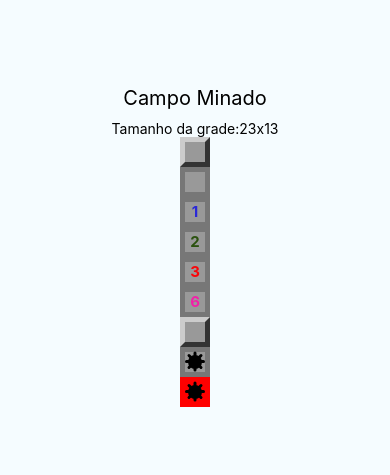
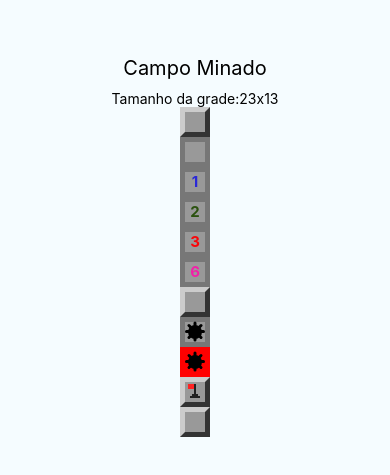
Before and after one commit to davidIsrael-rj/Jogo_Campo_Minado_React-Native, a React Native app: screen / in a window 390 px wide. Shown: the part 181-656 px from the top of the page. Built offline with nearby package versions, Linux system fonts and the light colour scheme.

Commit message:
Componente flag

```diff
--- a/src/App.jsx
+++ b/src/App.jsx
@@ -21,6 +21,8 @@
                     <Field mined/>
                     <Field mined opened/>
                     <Field mined opened exploded/>
+                    <Field flagged/>
+                    <Field flagged opened/>
 
                 </SafeAreaView>
             </>
--- a/src/components/Field.jsx
+++ b/src/components/Field.jsx
@@ -1,14 +1,16 @@
 import { StyleSheet, Text, View } from "react-native"
 import params from "../params"
 import Mine from "./Mine"
+import Flag from "./Flag"
 
 export default props => {
 
-    const { mined, opened, nearMines, exploded } = props
+    const { mined, opened, nearMines, exploded, flagged } = props
 
     const styleField = [styles.field]
     if (opened) styleField.push(styles.opened)
     if (exploded) styleField.push(styles.exploded)
+    if (flagged) styleField.push(styles.flagged, styles.regular)
     if (styleField.length === 1) styleField.push(styles.regular)
 
     let color = null
@@ -25,6 +27,8 @@
                 <Text style={[styles.label, { color: color }]}>
                     {nearMines}</Text> : false}
                 {mined && opened ? <Mine/> : false}
+                {flagged && !opened ? <Flag/> : false}
+
         </View>
     )
 }
--- /dev/null
+++ b/src/components/Flag.jsx
@@ -0,0 +1,48 @@
+import { StyleSheet, View } from "react-native"
+
+export default props => {
+    return (
+        <View style={styles.container}>
+            <View style={styles.flagpole} />
+            <View style={styles.flag} />
+            <View style={styles.base1} />
+            <View style={styles.base2} />
+        </View>
+    )
+}
+
+const styles = StyleSheet.create({
+    container: {
+        marginTop: 2
+    },
+    flagpole: {
+        position: 'absolute',
+        height: 14,
+        width: 2,
+        backgroundColor: '#222',
+        marginLeft: 9,
+    },
+    flag: {
+        position: "absolute",
+        height: 5,
+        width: 6,
+        backgroundColor: '#f22',
+        marginLeft: 3
+    },
+    base1: {
+        position: "absolute",
+        height: 2,
+        width: 6,
+        backgroundColor: '#222',
+        marginLeft: 7,
+        marginTop: 10,
+    },
+    base2: {
+        position:"absolute",
+        height:2,
+        width:10,
+        backgroundColor: '#222',
+        marginLeft: 5,
+        marginTop: 12,
+    }
+})
```
